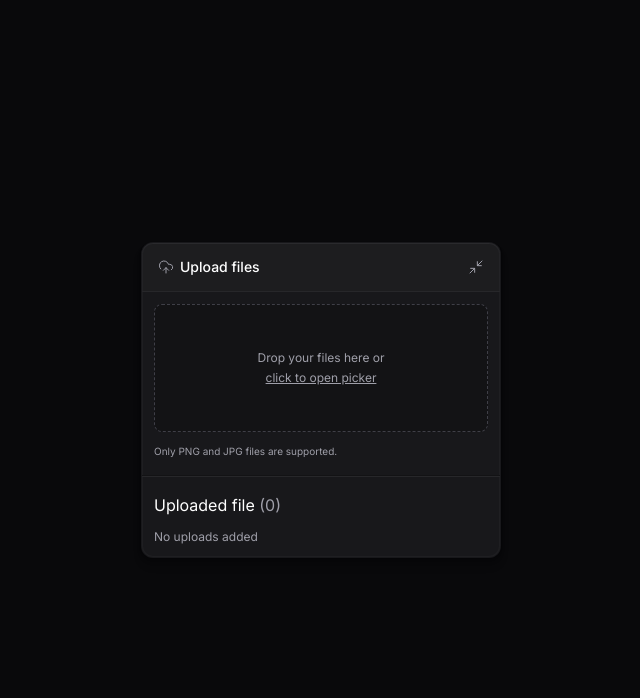
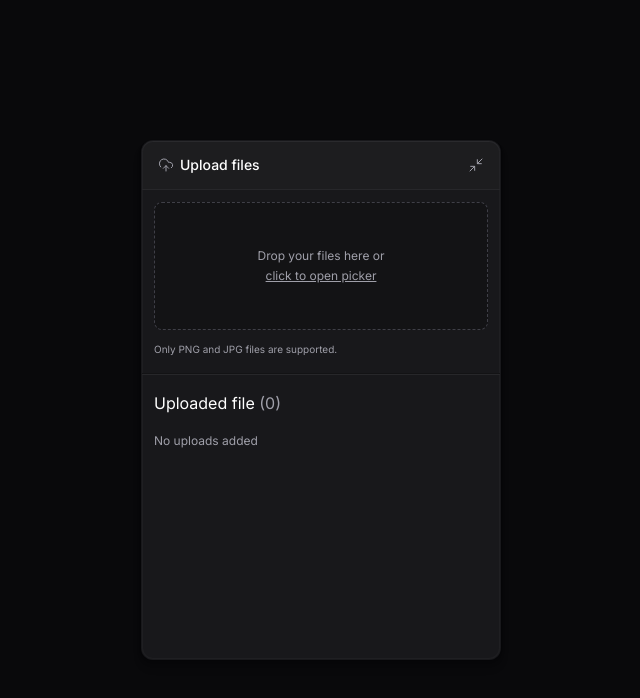
Before and after one commit to riadyounes/upload-widget-web, a React (Vite) app: page / in a window 1280 px wide. Both pictures are taken after a click on the button "Upload files". Shown: the top 698 px of the page, without its empty margins (319-959 px from the left). Built offline with nearby package versions, Linux system fonts and the light colour scheme.

Commit message:
Add Radix UI components for enhanced button and upload list functionality

```diff
--- a/package.json
+++ b/package.json
@@ -12,6 +12,8 @@
   "dependencies": {
     "@radix-ui/react-collapsible": "^1.1.3",
     "@radix-ui/react-progress": "^1.1.2",
+    "@radix-ui/react-scroll-area": "^1.2.3",
+    "@radix-ui/react-slot": "^1.1.2",
     "@tailwindcss/vite": "^4.0.14",
     "axios": "^1.8.4",
     "immer": "^10.1.1",
--- a/src/components/ui/button.tsx
+++ b/src/components/ui/button.tsx
@@ -1,8 +1,9 @@
+import { Slot } from "@radix-ui/react-slot";
 import type { ComponentProps } from "react";
-import { tv, type VariantProps } from "tailwind-variants";
+import { type VariantProps, tv } from "tailwind-variants";
 
 const buttonVariants = tv({
-  base: "text-zinc-400 rounded-lg hover:text-zinc-100 hover:bg-zinc-800 disabled:bg-zinc-800 disabled:opacity-50 disabled:pointer-events-none",
+	base: "text-zinc-400 rounded-lg hover:text-zinc-100 hover:bg-zinc-800 disabled:opacity-50 disabled:pointer-events-none aria-disabled:opacity-50 aria-disabled:pointer-events-none",
 
 	variants: {
 		size: {
@@ -17,10 +18,15 @@
 	},
 });
 
-export function Button({
-  size,
-  className,
-  ...props
-}: ComponentProps<"button"> & VariantProps<typeof buttonVariants>) {
-  return <button className={buttonVariants({ size, className })} {...props} />;
+type ButtonProps = ComponentProps<"button"> &
+	VariantProps<typeof buttonVariants> & {
+		asChild?: boolean;
+	};
+
+export function Button({ size, className, asChild, ...props }: ButtonProps) {
+	const Component = asChild ? Slot : "button";
+
+	return (
+		<Component className={buttonVariants({ size, className })} {...props} />
+	);
 }
--- a/src/components/upload-widget-upload-list.tsx
+++ b/src/components/upload-widget-upload-list.tsx
@@ -1,3 +1,4 @@
+import * as ScrollArea from "@radix-ui/react-scroll-area";
 import { useUploads } from "../store/uploads";
 import { UploadWidgetUploadItem } from "./upload-widget-upload-item";
 
@@ -11,6 +12,8 @@
 				Uploaded file <span className="text-zinc-400">({uploads.size})</span>
 			</span>
 
+			<ScrollArea.Root type="scroll" className="overflow-hidden">
+				<ScrollArea.Viewport className="h-[220px]">
 					{isUploadListEmpty ? (
 						<span className="text-xs text-zinc-400">No uploads added</span>
 					) : (
@@ -26,6 +29,14 @@
 							})}
 						</div>
 					)}
+				</ScrollArea.Viewport>
+				<ScrollArea.Scrollbar
+					className="flex touch-none select-none bg-zinc-800 p-0.5 transition-colors duration-[160ms] ease-out data-[orientation=horizontal]:h-2.5 data-[orientation=vertical]:w-2.5 data-[orientation=horizontal]:flex-col"
+					orientation="vertical"
+				>
+					<ScrollArea.Thumb className="relative flex-1 rounded-[10px] bg-zinc-600 before:absolute before:left-1/2 before:top-1/2 before:size-full before:min-h-11 before:min-w-11 before:-translate-x-1/2 before:-translate-y-1/2" />
+				</ScrollArea.Scrollbar>
+			</ScrollArea.Root>
 		</div>
 	);
 }
```
Also changed, not shown: 1 other file (tests, documents, lock files or other folders). Lines whose indentation alone changed are shown as unchanged.
